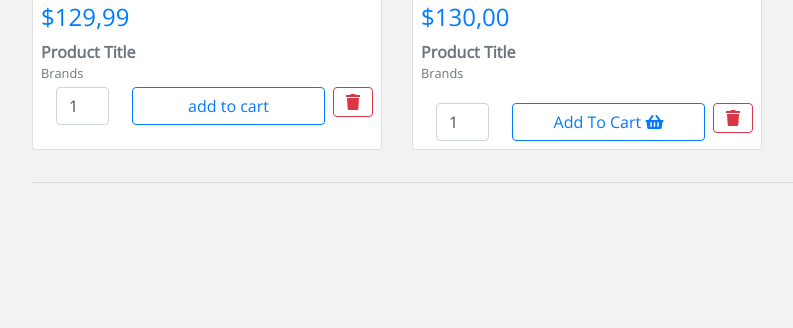
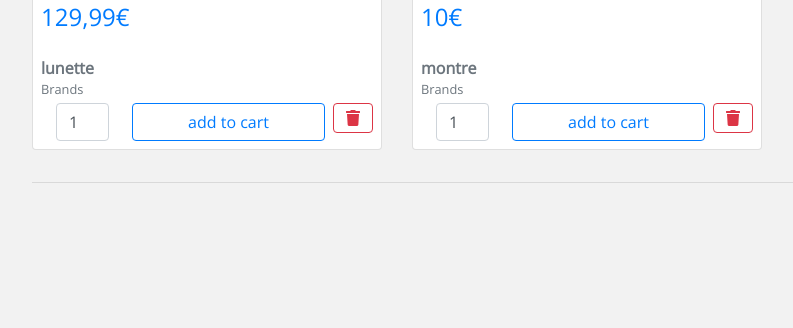
Before and after one commit to mickaelgudin/marketplace, a CodeIgniter 4 app: the page made by app/Views/catalogue.php in a window 1280 px wide. Shown: the part 472-800 px from the top of the page, without its empty margins (53-846 px from the left). Run offline with PHP 8.4 and a stand-in for CodeIgniter, Linux system fonts and the light colour scheme; the template is opened without the code that fills it, so the values that code supplies are empty; some libraries are stand-ins or nearby versions.

Commit message:
link add to cart button to panier with real data

```diff
--- a/app/Views/catalogue.php
+++ b/app/Views/catalogue.php
@@ -43,8 +43,10 @@
                 </a>
                 <div class="card-body px-2 pb-2 pt-1">
                     <div class="d-flex justify-content-between">
+                        <form action="<?= (!isset($_GET['add'])) ? 'add-panier' : ''; ?>" method="post">
                             <div>
-                <p class="h4 text-primary">$129,99</p>
+                                <p class="h4 text-primary">129,99€</p>
+                                <input type="hidden" name="prix" value="129.99" />
                             </div>
                             <div>
                                 <a href="#" class="text-secondary lead" data-toggle="tooltip" data-placement="left" title="Compare">
@@ -53,8 +55,10 @@
                             </div>
                     </div>
                     <p class="mb-0">
+
                         <strong>
-                <a href="#" class="text-secondary">Product Title</a>
+                            <a href="#" class="text-secondary">lunette</a>
+                            <input type="hidden" name="title" value="lunette" />
                         </strong>
                     </p>
                     <p class="mb-1">
@@ -62,15 +66,13 @@
                             <a href="#" class="text-secondary">Brands</a>
                         </small>
                     </p>
+
                     <div class="d-flex justify-content-between mt-auto">
                         <div class="input-group col-3 mr-2">
                             <input class="form-control" type="number" name="quantite" value="1" />
                         </div><br>
                         <div class="col px-0">
-                <form action="<?= ( !isset($_GET['add']) ) ? 'add-panier' : ''; ?>" method="post">
-
-                <input type="submit" class="btn btn-outline-primary btn-block" name="add"
-                value="add to cart"/>
+                            <input type="submit" class="btn btn-outline-primary btn-block" name="add" value="add to cart" />
                             </form>
 
                         </div>
@@ -86,9 +88,7 @@
 
         <div class="col-md-4 mb-3">
             <div class="card h-100">
-            <div class="labels d-flex justify-content-between position-absolute w-100">
-            <div class="label-new">
-            </div>
+                <div class="d-flex justify-content-between position-absolute w-100">
                     <div class="label-sale">
                         <span class="text-white bg-primary small d-flex align-items-center px-2 py-1">
                             <i class="fa fa-tag" aria-hidden="true"></i>
@@ -99,10 +99,12 @@
                 <a href="#">
                     <img src="https://picsum.photos/700/550" class="card-img-top" alt="Product">
                 </a>
-            <div class="card-body px-2 pb-2 pt-1 d-flex flex-column">
+                <div class="card-body px-2 pb-2 pt-1">
                     <div class="d-flex justify-content-between">
+                        <form action="<?= (!isset($_GET['add'])) ? 'add-panier' : ''; ?>" method="post">
                             <div>
-                <p class="h4 text-primary">$130,00</p>
+                                <p class="h4 text-primary">10€</p>
+                                <input type="hidden" name="prix" value="10" />
                             </div>
                             <div>
                                 <a href="#" class="text-secondary lead" data-toggle="tooltip" data-placement="left" title="Compare">
@@ -111,8 +113,10 @@
                             </div>
                     </div>
                     <p class="mb-0">
+
                         <strong>
-                <a href="#" class="text-secondary">Product Title</a>
+                            <a href="#" class="text-secondary">montre</a>
+                            <input type="hidden" name="title" value="montre" />
                         </strong>
                     </p>
                     <p class="mb-1">
@@ -120,16 +124,15 @@
                             <a href="#" class="text-secondary">Brands</a>
                         </small>
                     </p>
+
                     <div class="d-flex justify-content-between mt-auto">
                         <div class="input-group col-3 mr-2">
                             <input class="form-control" type="number" name="quantite" value="1" />
                         </div><br>
                         <div class="col px-0">
+                            <input type="submit" class="btn btn-outline-primary btn-block" name="add" value="add to cart" />
+                            </form>
 
-                <button class="btn btn-outline-primary btn-block">
-                    Add To Cart
-                    <i class="fa fa-shopping-basket" aria-hidden="true"></i>
-                </button>
                         </div>
                         <div class="ml-2">
                             <button class="btn btn-outline-danger btn-block">
@@ -140,6 +143,7 @@
                 </div>
             </div>
         </div>
+
     </div>
 </div>
 
@@ -148,6 +152,7 @@
 </div>
 
 </body>
+
 </html>
 
 <script>
@@ -163,7 +168,7 @@
 <style>
     @import url(https://fonts.googleapis.com/css?family=Open+Sans);
 
-body{
+    body {
         background: #f2f2f2;
         font-family: 'Open Sans', sans-serif;
     }
@@ -184,7 +189,7 @@ body{
         color: #9DBFAF;
     }
 
-.searchTerm:focus{
+    .searchTerm:focus {
         color: #00B4CC;
     }
 
@@ -198,5 +203,4 @@ body{
         cursor: pointer;
         font-size: 20px;
     }
-
 </style>
```
Also changed, not shown: app/Controllers/Catalogue.php (+7 -20 lines). Lines whose indentation alone changed are shown as unchanged.
